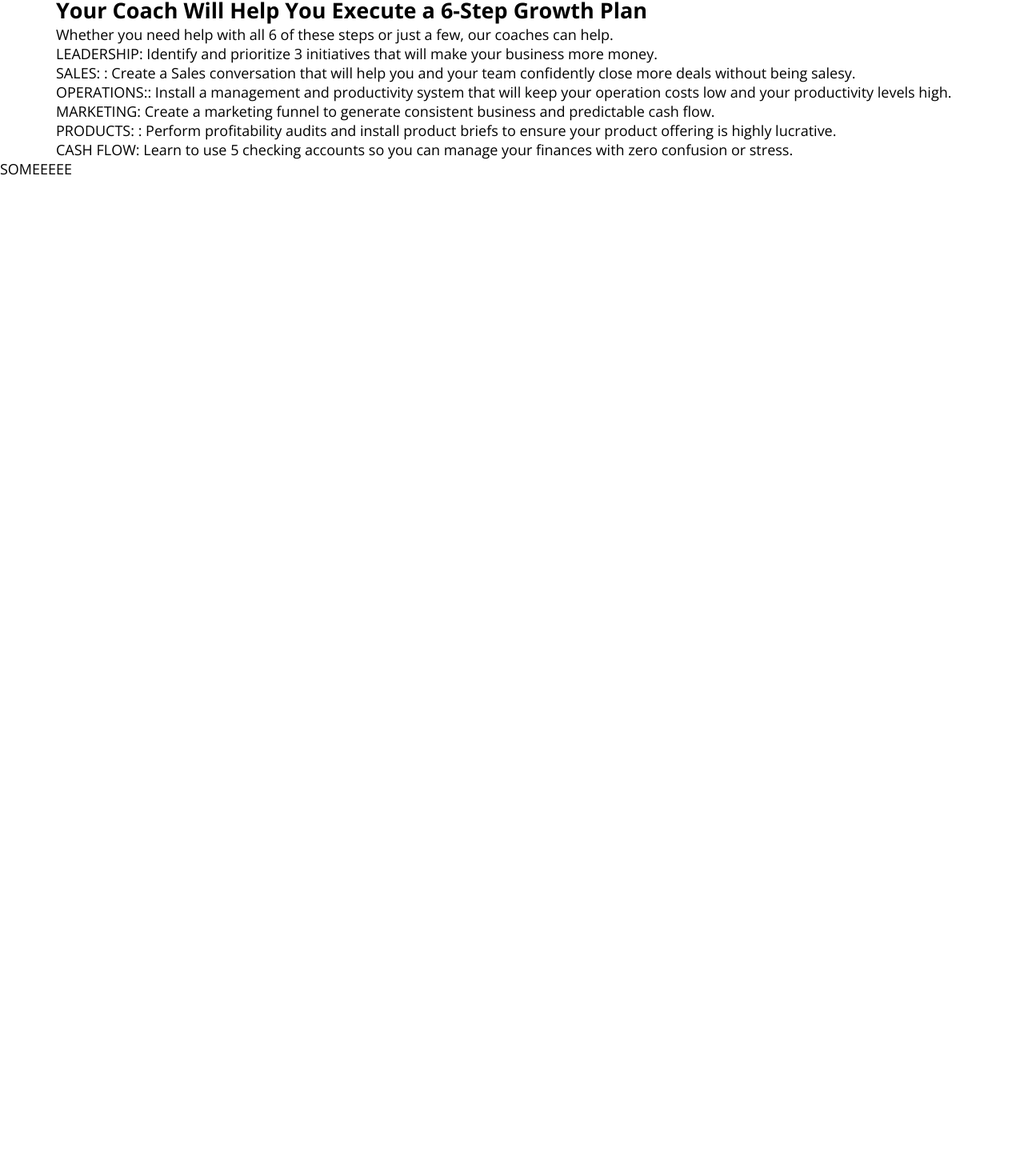
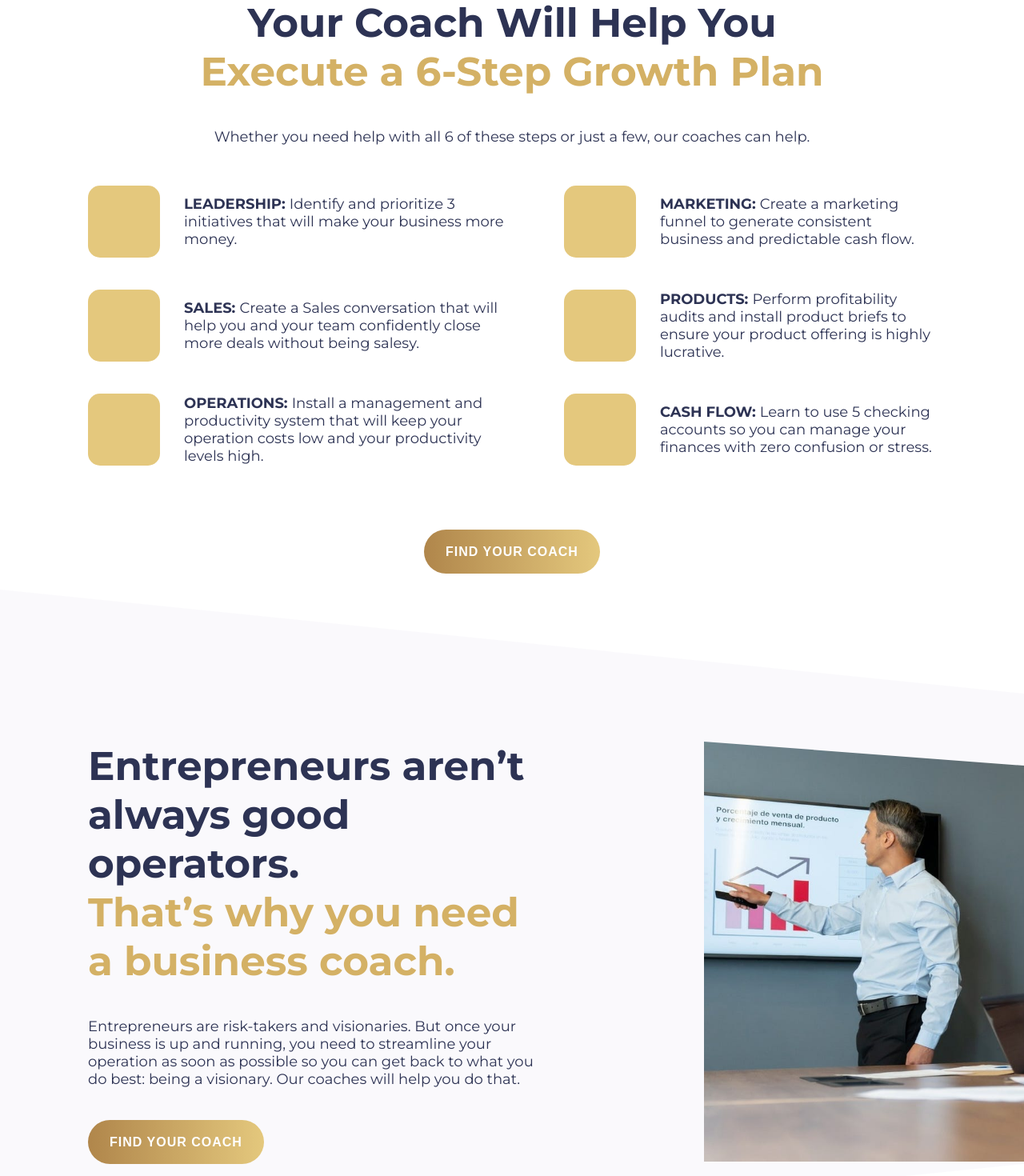
Before and after one commit to Emil-Domagala/Coach_React, a React (Create React App) app: page / in a window 1280 px wide. Shown: the part 948-2418 px from the top of the page at 80% size. Before the commit the page ends 1347 px from the top, so only its background shows below. Built offline with nearby package versions, Linux system fonts and the light colour scheme.

Commit message:
added new section

```diff
--- a/src/App.scss
+++ b/src/App.scss
@@ -1,5 +1,5 @@
 @use './_colors.css';
-@import url('https://fonts.googleapis.com/css2?family=Open+Sans:wght@400;700&display=swap');
+@import url('https://fonts.googleapis.com/css2?family=Montserrat:wght@400;700&display=swap');
 
 *,
 *::before,
@@ -7,7 +7,7 @@
   box-sizing: border-box;
   margin: 0;
   padding: 0;
-  transition: color 2s linear, background-color 2s linear;
+  transition: color 0.3s linear, background-color 0.3s linear;
 }
 
 html {
@@ -18,7 +18,7 @@ html {
 
 body {
   font-size: 1.8rem;
-  font-family: 'Open Sans', sans-serif;
+font-family: 'Montserrat', sans-serif;
   background-color: var(--background);
 }
 
@@ -26,6 +26,22 @@ body {
   margin: auto;
   width: 100%;
   height: 100%;
+}
+
+section {
+  padding: 0 4rem;
+}
+
+.section-title {
+  display: flex;
+  flex-direction: column;
+  font-size: 4rem;
+  color: var(--main-color);
+  text-align: center;
+  margin-bottom: 4rem;
+  span {
+    color: var(--gold);
+  }
 }
 
 @media (min-width: 576px) {
@@ -36,6 +52,9 @@ body {
 @media (min-width: 768px) {
   .container {
     width: 720px;
+  }
+  .section-title{
+    font-size: 5rem;
   }
 }
 @media (min-width: 992px) {
--- a/src/_colors.css
+++ b/src/_colors.css
@@ -5,20 +5,22 @@
   --white: #fff;
   --black: #000;
   --gold: #d4b165;
+  --light-gold:#e4c87d;
   --btn-gold: linear-gradient(90deg, #b0864b, #e4c87d);
   --btn-gold-hover: linear-gradient(90deg, #906429, #c2a65b);
   --background: #fff;
+  --background-light:#faf9fc;
   --navigation: #eee;
   --navigation-hover: #dcdcdc;
   --nav-button: #000;
-  --text: #000;
 }
 
 [data-theme='dark'] {
   --main-color: #fff;
   --background: #242424;
+  --background-light:#353535;
   --navigation: #111111;
   --navigation-hover: #242424;
   --nav-button: #fff;
-  --text: #fff;
+
 }
--- a/src/components/Home/Sections/Money.module.scss
+++ b/src/components/Home/Sections/Money.module.scss
@@ -0,0 +1,81 @@
+@use '../../../_colors.css';
+
+
+#money{
+  margin-bottom: 2rem;
+}
+
+.top-text {
+  margin-bottom: 4rem;
+  color: var(--main-color);
+  text-align: center;
+}
+
+.steps {
+  margin-bottom: 4rem;
+  &__column {
+    .step {
+      display: flex;
+      flex-direction: row;
+      align-items: center;
+      padding: 0 2rem;
+      margin: 4rem 0;
+
+      p {
+        min-width: none;
+        text-align: start;
+        color: var(--main-color);
+        span {
+          font-weight: 700;
+        }
+      }
+      .icon-bgc {
+        min-width: 90px;
+        max-width: 90px;
+        min-height: 90px;
+        max-height: 90px;
+        margin-right: 3rem;
+        border-radius: 15px;
+        background-color: var(--light-gold);
+      }
+    }
+  }
+
+  .btn {
+    width: 100%;
+  }
+}
+
+@media (min-width: 400px){
+// .steps{
+//     display: flex;
+
+// }
+    .btn{
+        width: 220px;
+        margin: 0 auto;
+    }
+}
+
+@media (min-width: 768px) {
+  .top-text {
+    margin-bottom: 5rem;
+  }
+  .steps {
+    display: flex;
+    gap: 4rem;
+    flex-direction: row;
+    padding: 0 3rem;
+      &__column {
+
+
+    .step {
+      display: flex;
+      flex-direction: row;
+      align-items: center;
+      height: calc(100% / 3);
+      padding: 0 1rem 4rem 1rem;
+      margin: 0rem 0;
+    }}
+  }
+}
--- a/src/components/Home/Sections/Money.tsx
+++ b/src/components/Home/Sections/Money.tsx
@@ -1,71 +1,72 @@
+import Button from '../../UI/Button';
 import classes from './Money.module.scss';
 
 const Money = () => {
   return (
-    <section>
+    <section id={classes.money}>
       <div className="container">
-        <h2>
+        <h2 className="section-title ">
           Your Coach Will Help You <span>Execute a 6-Step Growth Plan</span>
         </h2>
-        <p>
+        <p className={classes['top-text']}>
           Whether you need help with all 6 of these steps or just a few, our
           coaches can help.
         </p>
-        <div className="steps">
-          <div className="steps__column">
-            <div className="step">
-              <div className="icon-bgc">
-                <div className="icon"></div>
+        <div className={classes.steps}>
+          <div className={classes['steps__column']}>
+            <div className={classes.step}>
+              <div className={classes['icon-bgc']}>
+                <div className={classes.icon}></div>
               </div>
               <p>
                 <span>LEADERSHIP: </span>Identify and prioritize 3 initiatives
                 that will make your business more money.
               </p>
             </div>
-            <div className="step">
-              <div className="icon-bgc">
-                <div className="icon"></div>
+            <div className={classes.step}>
+              <div className={classes['icon-bgc']}>
+                <div className={classes.icon}></div>
               </div>
               <p>
-                <span>SALES: : </span>Create a Sales conversation that will help
+                <span>SALES: </span>Create a Sales conversation that will help
                 you and your team confidently close more deals without being
                 salesy.
               </p>
             </div>
-            <div className="step">
-              <div className="icon-bgc">
-                <div className="icon"></div>
+            <div className={classes.step}>
+              <div className={classes['icon-bgc']}>
+                <div className={classes.icon}></div>
               </div>
               <p>
-                <span>OPERATIONS:: </span>Install a management and productivity
+                <span>OPERATIONS: </span>Install a management and productivity
                 system that will keep your operation costs low and your
                 productivity levels high.
               </p>
             </div>
           </div>
-          <div className="steps__column">
-            <div className="step">
-              <div className="icon-bgc">
-                <div className="icon"></div>
+          <div className={classes['steps__column']}>
+            <div className={classes.step}>
+              <div className={classes['icon-bgc']}>
+                <div className={classes.icon}></div>
               </div>
               <p>
                 <span>MARKETING: </span>Create a marketing funnel to generate
                 consistent business and predictable cash flow.
               </p>
             </div>
-            <div className="step">
-              <div className="icon-bgc">
-                <div className="icon"></div>
+            <div className={classes.step}>
+              <div className={classes['icon-bgc']}>
+                <div className={classes.icon}></div>
               </div>
               <p>
-                <span>PRODUCTS: : </span>Perform profitability audits and
-                install product briefs to ensure your product offering is highly
+                <span>PRODUCTS: </span>Perform profitability audits and install
+                product briefs to ensure your product offering is highly
                 lucrative.
               </p>
             </div>
-            <div className="step">
-              <div className="icon-bgc">
-                <div className="icon"></div>
+            <div className={classes.step}>
+              <div className={classes['icon-bgc']}>
+                <div className={classes.icon}></div>
               </div>
               <p>
                 <span>CASH FLOW: </span>Learn to use 5 checking accounts so you
@@ -74,6 +75,11 @@ const Money = () => {
             </div>
           </div>
         </div>
+        <div className={classes.btn}>
+          <Button mode="gold" to="/coach">
+            Find your Coach
+          </Button>
+        </div>
       </div>
     </section>
   );
--- a/src/components/Home/Sections/WhatYouGet.module.scss
+++ b/src/components/Home/Sections/WhatYouGet.module.scss
@@ -0,0 +1,75 @@
+@use '../../../_colors.css';
+
+#what-you-get {
+  background-color: var(--background-light);
+  padding: 0 0rem;
+}
+.what-you-get {
+  padding: 90px 4rem 0px 4rem;
+  .left {
+    h2 {
+      text-align: left;
+    }
+    p {
+      color: var(--main-color);
+      margin-bottom: 4rem;
+    }
+    .button {
+      width: 100%;
+    }
+  }
+}
+
+.triangle-top,
+.triangle-bottom {
+  background-color: var(--background);
+  width: 100vw;
+  height: 130px;
+}
+
+.triangle-top {
+  clip-path: polygon(0 0, 100% 0, 100% 100%);
+}
+
+.triangle-bottom {
+  clip-path: polygon(0 100%, 100% 0, 100% 100%);
+}
+
+@media (min-width: 400px) {
+  .what-you-get {
+    .left {
+      .button {
+        max-width: 220px;
+      }
+    }
+  }
+}
+
+@media (min-width: 1200px) {
+  .what-you-get {
+    display: flex;
+    flex-direction: row;
+    padding: 60px 4rem 0px 4rem;
+  }
+  .left {
+    width: 55%;
+  }
+  .right {
+    position: absolute;
+    right: 0;
+    .photo {
+      height: 525px;
+      width: 400px;
+      background-image: url('../../../../public/whatYouGet.jpeg');
+      background-size: cover;
+      background-position: 35% 30%;
+    }
+    .photo__triangle {
+      position: absolute;
+      height: 30px;
+      width: 100%;
+      background-color: var(--background-light);
+      clip-path: polygon(0 0, 100% 100%, 100% 0);
+    }
+  }
+}
--- a/src/components/Home/Sections/WhatYouGet.tsx
+++ b/src/components/Home/Sections/WhatYouGet.tsx
@@ -1,7 +1,38 @@
 import classes from './WhatYouGet.module.scss';
+import Button from '../../UI/Button';
 
 const WhatYouGet = () => {
-  return <></>;
+  return (
+    <section id={classes['what-you-get']}>
+      <div className={classes['triangle-top']} />
+      <div className="container">
+        <div className={classes['what-you-get']}>
+          <div className={classes.left}>
+            <h2 className='section-title'>
+              Entrepreneurs aren’t always good operators.{' '}
+              <span>That’s why you need a business coach.</span>
+            </h2>
+            <p>
+              Entrepreneurs are risk-takers and visionaries. But once your
+              business is up and running, you need to streamline your operation
+              as soon as possible so you can get back to what you do best: being
+              a visionary. Our coaches will help you do that.
+            </p>
+            <div className={classes.button}>
+              <Button to="/coach" mode="gold">
+                Find your coach
+              </Button>
+            </div>
+          </div>
+          <div className={classes.right}>
+            <div className={classes['photo__triangle']} />
+            <div className={classes.photo}></div>
+          </div>
+        </div>
+      </div>
+      <div className={classes['triangle-bottom']} />
+    </section>
+  );
 };
 
 export default WhatYouGet;
--- a/src/components/Navigation/Deskop/NavBar.module.scss
+++ b/src/components/Navigation/Deskop/NavBar.module.scss
@@ -1,7 +1,7 @@
 @use '../../../_colors.css';
 
 .current {
-  border-bottom: var(--text) solid 2px;
+  border-bottom: var(--main-color) solid 2px;
 }
 
 .toggle-mode {
@@ -53,10 +53,10 @@
   display: flex;
   flex-direction: row;
   height: 100%;
-  color: var(--text);
+  color: var(--main-color);
   a{
     text-decoration: none;
-    color: var(--text);
+    color: var(--main-color);
   }
   &__link {
     display: flex;
--- a/src/components/Navigation/Mobile/NavSlider.module.scss
+++ b/src/components/Navigation/Mobile/NavSlider.module.scss
@@ -21,7 +21,7 @@
 
 .slider-list {
   margin-top: 150px;
-  color: var(--text);
+  color: var(--main-color);
   list-style: none;
   &__link {
     letter-spacing: 0.5px;
@@ -39,7 +39,7 @@
   left: 15px;
   width: 2px;
   height: 50%;
-  background-color: var(--text);
+  background-color: var(--main-color);
 }
 
 .active {
--- a/src/components/UI/Button.tsx
+++ b/src/components/UI/Button.tsx
@@ -1,7 +1,7 @@
 import { Link, To } from 'react-router-dom';
 import classes from './Button.module.scss';
 
-const Button = (props: { children: String; mode: any; to: Partial<To> }) => {
+const Button = (props: { children: String; mode: 'gold'; to: Partial<To> }) => {
   const { children, mode, to } = props;
   return (
     <Link to={to}>
```
Also changed, not shown: src/components/Home/Sections/Reasons.module.scss (+12 -4 lines), public/whatYouGet.jpeg (added).
